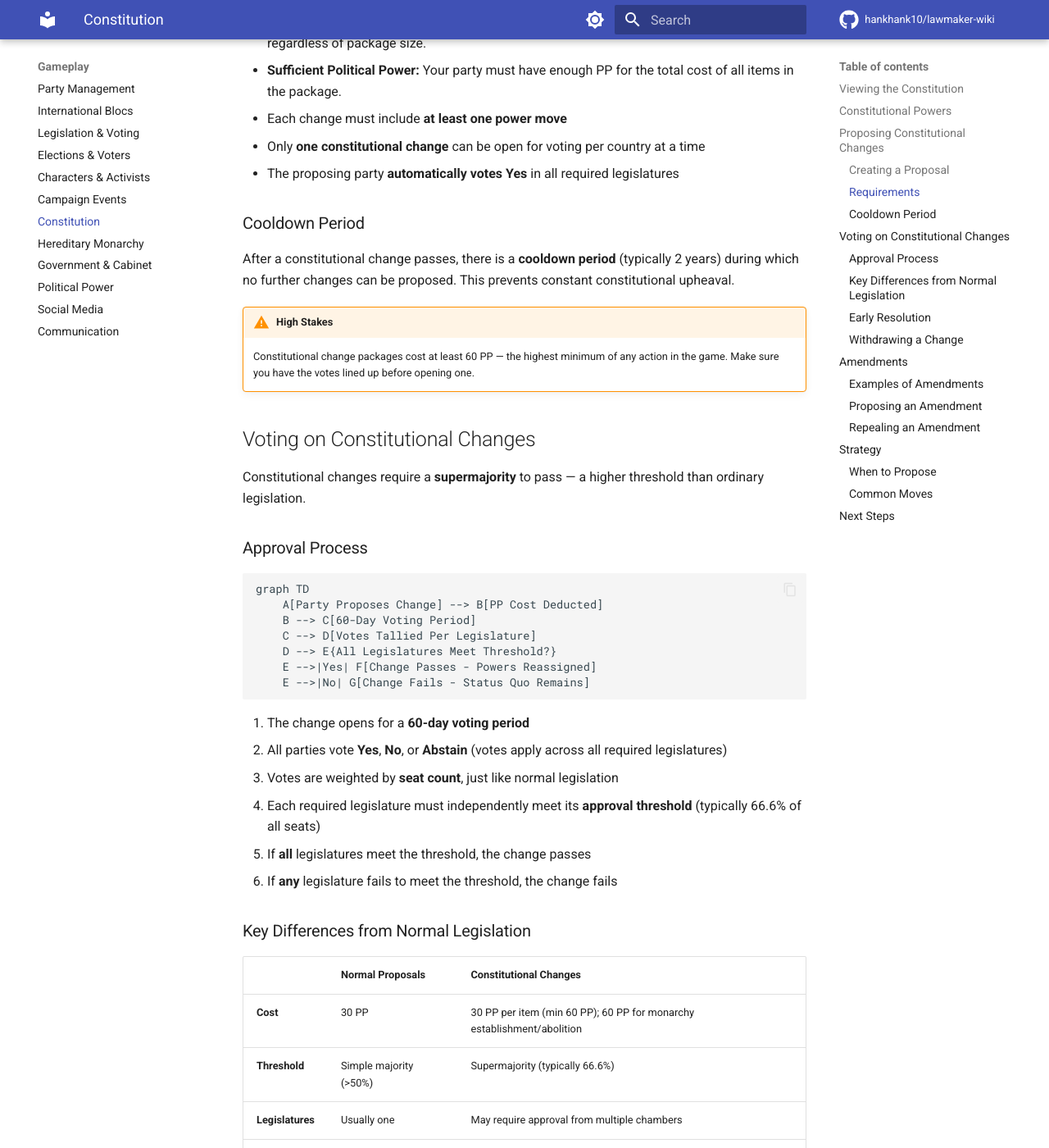
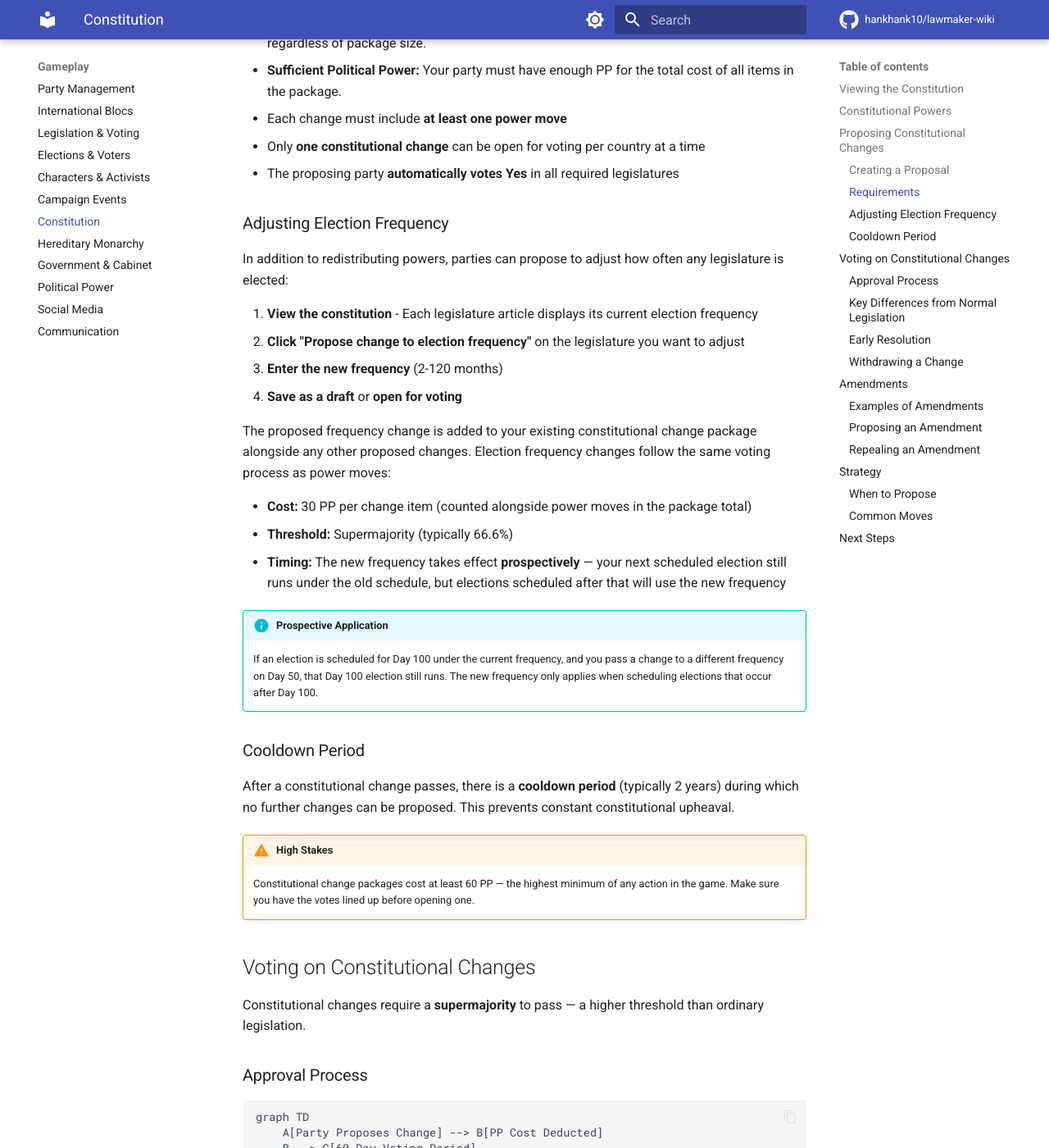
Before and after one commit to hankhank10/lawmaker-wiki, an MkDocs documentation site: the page built from docs/gameplay/constitution.md, in a window 1280 px wide and 1400 px high, scrolled down 2492 px. Shown: the whole window at 82% size. Built offline with MkDocs 1.6.1 and Material for MkDocs 9.7.7, drawn with Linux system fonts in a browser that asks for light colours; comment, search, counter and statistics services are not loaded.

Commit message:
📝 Sync from private repo
Auto-synced from hankhank10/lawmaker/game-manual

```diff
--- a/docs/gameplay/constitution.md
+++ b/docs/gameplay/constitution.md
@@ -63,6 +63,24 @@ New packages are created with a default name (e.g. "Constitutional reform from {
 - Each change must include **at least one power move**
 - Only **one constitutional change** can be open for voting per country at a time
 - The proposing party **automatically votes Yes** in all required legislatures
+
+### Adjusting Election Frequency
+
+In addition to redistributing powers, parties can propose to adjust how often any legislature is elected:
+
+1. **View the constitution** - Each legislature article displays its current election frequency
+2. **Click "Propose change to election frequency"** on the legislature you want to adjust
+3. **Enter the new frequency** (2-120 months)
+4. **Save as a draft** or **open for voting**
+
+The proposed frequency change is added to your existing constitutional change package alongside any other proposed changes. Election frequency changes follow the same voting process as power moves:
+
+- **Cost:** 30 PP per change item (counted alongside power moves in the package total)
+- **Threshold:** Supermajority (typically 66.6%)
+- **Timing:** The new frequency takes effect **prospectively** — your next scheduled election still runs under the old schedule, but elections scheduled after that will use the new frequency
+
+!!! info "Prospective Application"
+    If an election is scheduled for Day 100 under the current frequency, and you pass a change to a different frequency on Day 50, that Day 100 election still runs. The new frequency only applies when scheduling elections that occur after Day 100.
 
 ### Cooldown Period
 
```
